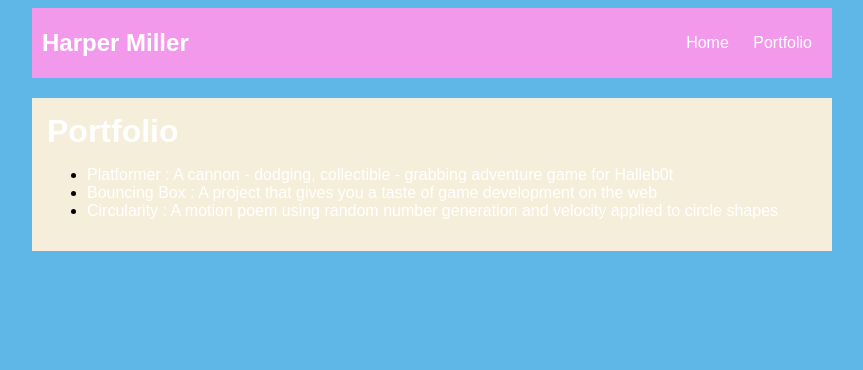
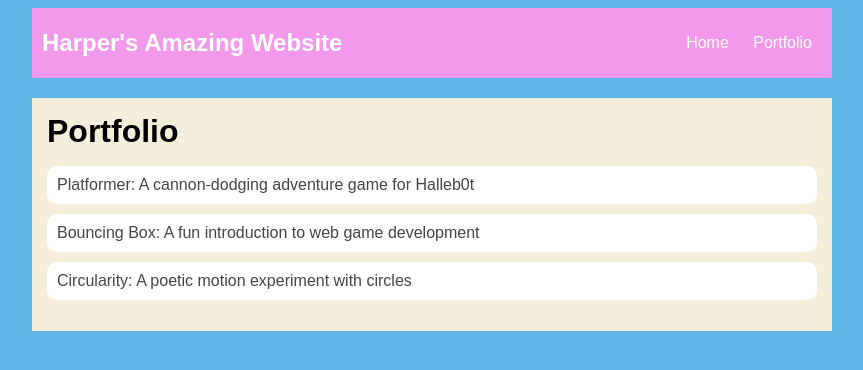
Before and after one commit to HarperMiller7519934/HarperMiller7519934.github.io, a plain HTML site: page portfolio.html in a window 1280 px wide. Shown: the whole page, without its empty margins (208-1071 px from the left). Drawn offline with Linux system fonts and the light colour scheme.

Commit message:
port update

```diff
--- a/portfolio.html
+++ b/portfolio.html
@@ -1,29 +1,40 @@
-<!DOCTYPE HTML>
+<!DOCTYPE html>
 <html>
-    <head> <title>Harper's Computer Science Website</title>
-      <link rel="stylesheet" href="style.css">
+  <head>
+     <title>Harper's Computer Science Website</title>
+     <link rel="stylesheet" href="style.css" />
   </head>
 
+
   <body>
+    <!-- All content goes here -->
     <div id="all-contents">
        <nav>
-          <h1>Harper Miller</h1>
+        <h1>Harper's Amazing Website</h1>
           <ul id="nav-ul">
             <li class="nav-li">
-               <a class="nav-a" href="index.html">Home</a>
+  <a href="index.html">Home</a>
 </li>
 <li class="nav-li">
-               <a class="nav-a" href="portfolio.html">Portfolio</a>
+  <a href="portfolio.html">Portfolio</a>
 </li>
 </ul>
   </nav>
+
+
   <main>
   <div class="content">
     <h1>Portfolio</h1>
     <ul id="portfolio">
-              <li><a href="projects/platformer/">Platformer : A cannon - dodging, collectible - grabbing adventure game for Halleb0t</a></li>
-              <li><a href="projects/bouncing-box/">Bouncing Box : A project that gives you a taste of game development on the web </a></li>
-              <li><a href="projects/circularity/">Circularity : A motion poem using random number generation and velocity applied to circle shapes</a></li>
+<li>
+  <a href="fsd-projects/platformer/">Platformer: A cannon-dodging adventure game for Halleb0t</a>
+</li>
+<li>
+  <a href="fsd-projects/bouncing-box/">Bouncing Box: A fun introduction to web game development</a>
+</li>
+<li>
+  <a href="fsd-projects/circularity/">Circularity: A poetic motion experiment with circles</a>
+</li>
     </ul>
   </div>
   </main>
--- a/style.css
+++ b/style.css
@@ -61,3 +61,28 @@
    h2, h3 {
        margin: 0px;
    }
+/* portfolio styles */
+         .content h1 {
+             color: black;
+         }
+
+         #portfolio {
+             list-style-type: none;
+             padding-left: 0;
+         }
+
+         #portfolio li {
+             background: #fff;
+             padding: 10px;
+             border-radius: 10px;
+             margin-bottom: 10px;
+         }
+
+         #portfolio li:hover {
+             background: #eee;
+         }
+
+         #portfolio a {
+             text-decoration: none;
+             color: #454545;
+         }
```
Lines whose indentation alone changed are shown as unchanged.
